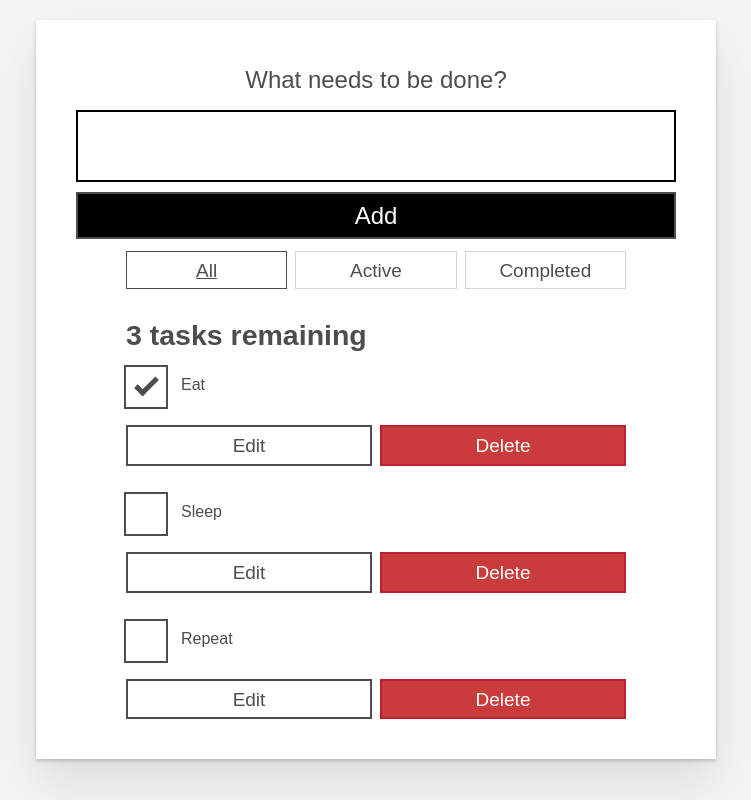
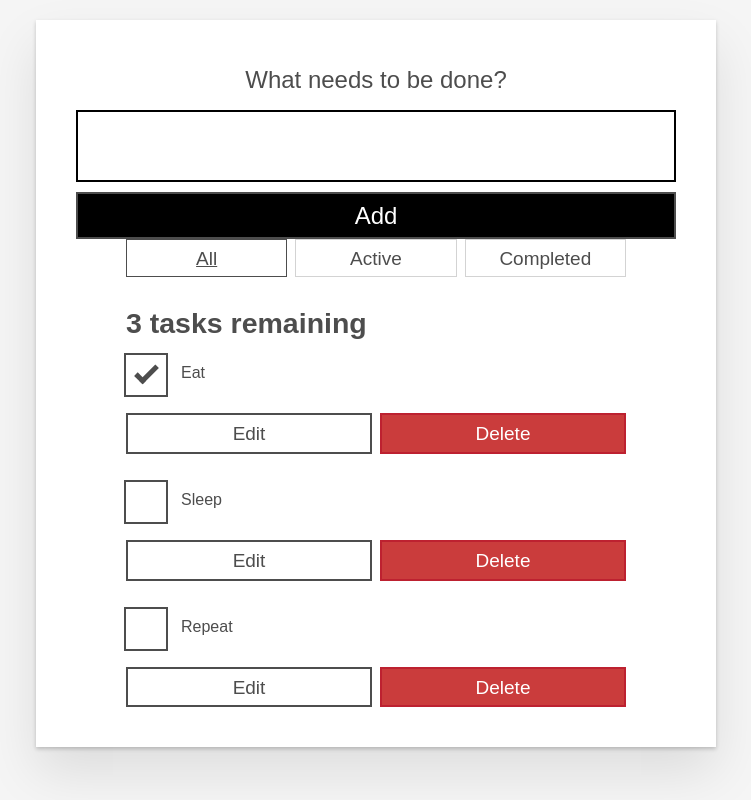
Before and after one commit to mdn/todo-react, a React (Create React App) app: page / in a window 1280 px wide. Shown: the whole page, without its empty margins (264-1015 px from the left). Built offline with nearby package versions, Linux system fonts and the light colour scheme.

Commit message:
chore(deps): Fix dropped CSS rule, remove warnings

```diff
--- a/src/index.css
+++ b/src/index.css
@@ -1,4 +1,3 @@
-
 /* RESETS */
 *,
 *::before,
@@ -203,7 +202,7 @@ body {
 }
 .filters {
   width: 100%;
-  margin: unset auto;
+  margin: auto;
 }
 /* Todo item styles */
 .todo {
--- a/src/index.js
+++ b/src/index.js
@@ -13,6 +13,5 @@ const root = ReactDOM.createRoot(document.getElementById("root"));
 root.render(
   <React.StrictMode>
     <App tasks={DATA} />
-  </React.StrictMode>,
-  document.getElementById("root")
+  </React.StrictMode>
 );
```
